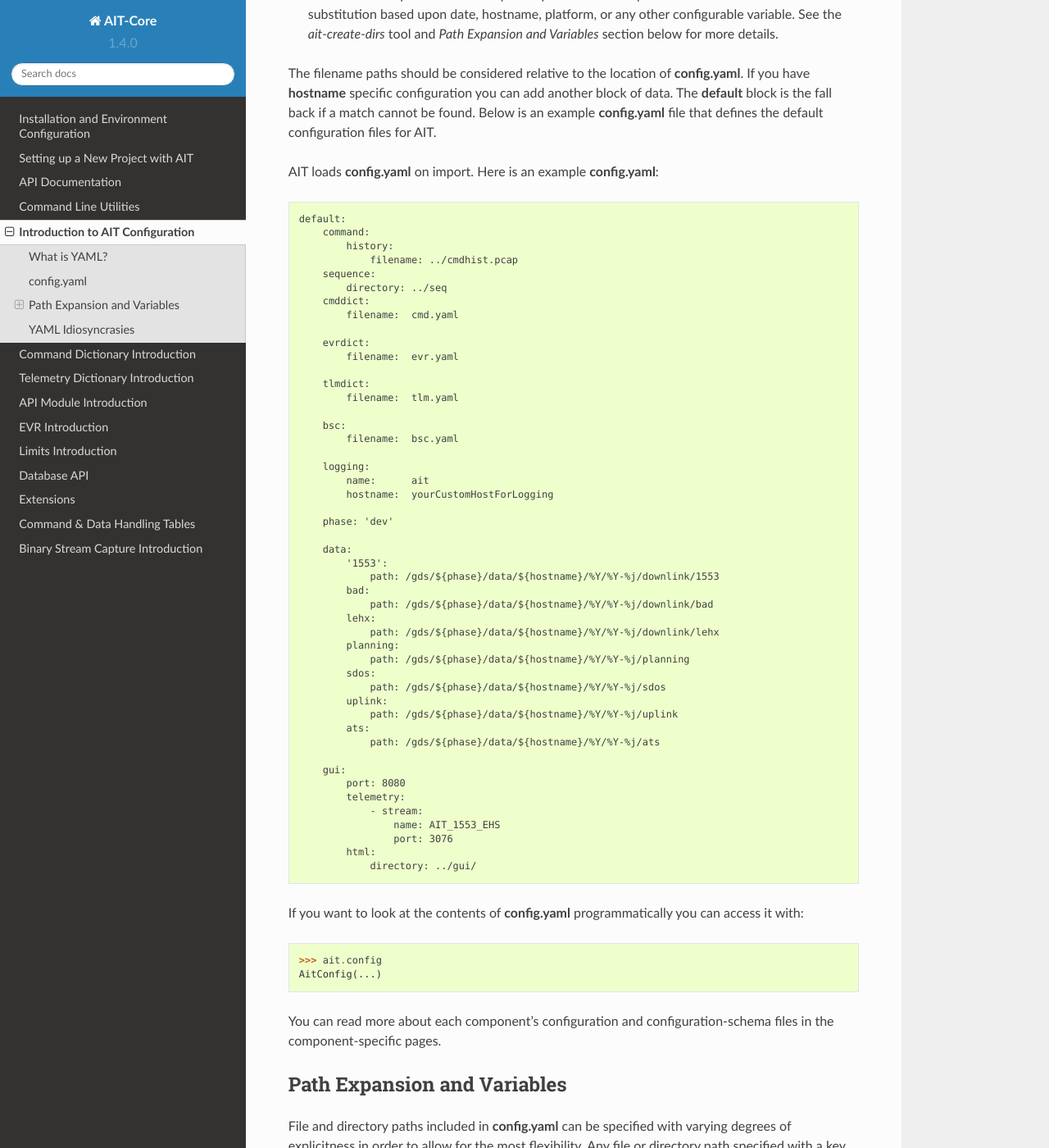
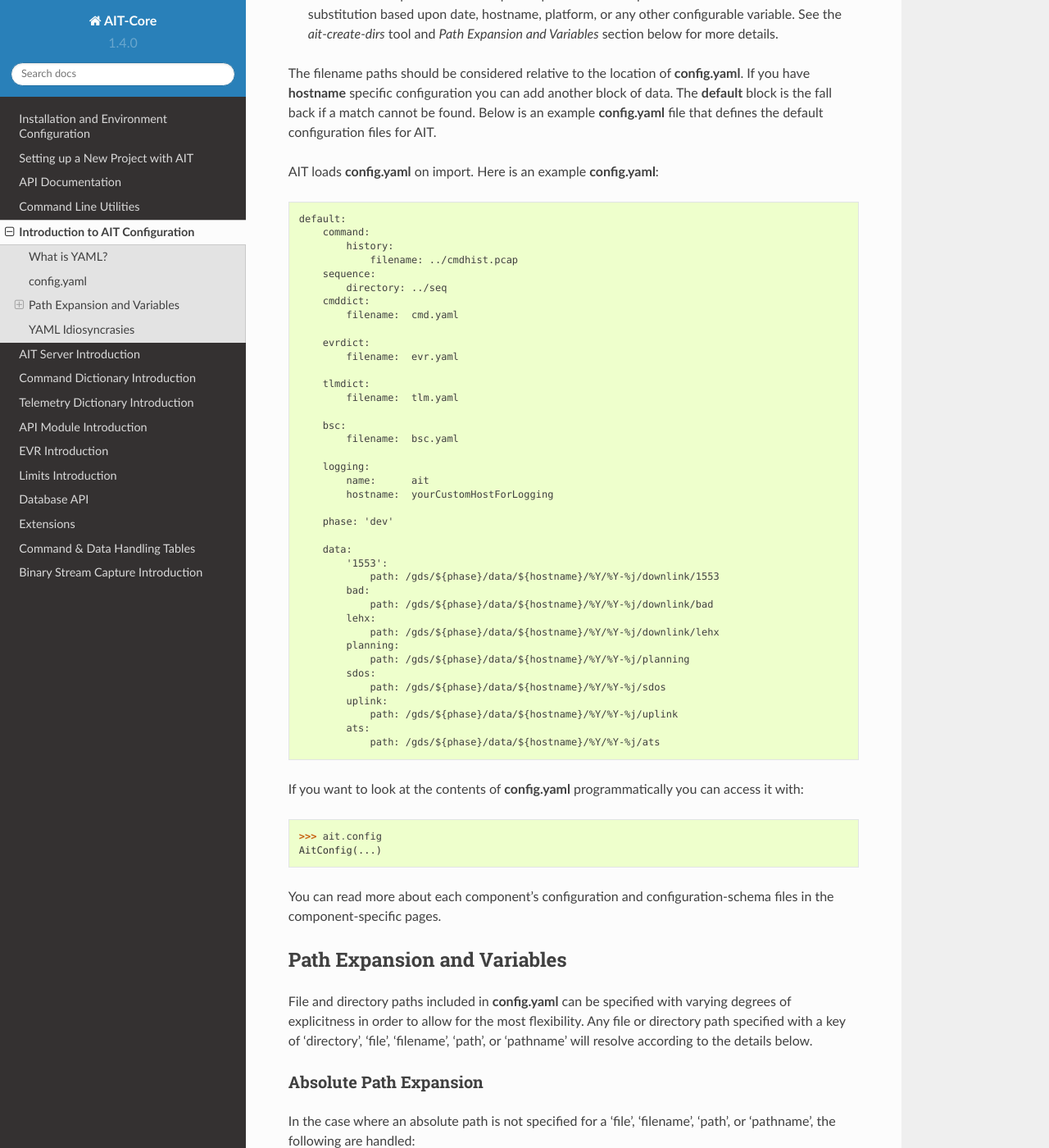
Before and after one commit to NASA-AMMOS/AIT-Core, a Sphinx documentation site: the page built from doc/source/configuration_intro.rst, in a window 1280 px wide and 1400 px high, scrolled down 837 px. Shown: the whole window at 82% size. Built offline with Sphinx 7.4.7 and the Read the Docs theme 2.0.0, drawn with Linux system fonts in a browser that asks for light colours.

Commit message:
GUI Issue #75 - Adding some documentation

```diff
--- a/doc/source/configuration_intro.rst
+++ b/doc/source/configuration_intro.rst
@@ -69,15 +69,6 @@
                 path: /gds/${phase}/data/${hostname}/%Y/%Y-%j/uplink
             ats:
                 path: /gds/${phase}/data/${hostname}/%Y/%Y-%j/ats
-
-        gui:
-            port: 8080
-            telemetry:
-                - stream:
-                    name: AIT_1553_EHS
-                    port: 3076
-            html:
-                directory: ../gui/
 
 
 If you want to look at the contents of **config.yaml** programmatically you can access it with:
--- a/doc/source/index.rst
+++ b/doc/source/index.rst
@@ -15,6 +15,7 @@
    API Documentation <ait>
    command_line
    configuration_intro
+   server_architecture
    Command Dictionary Introduction <command_intro>
    Telemetry Dictionary Introduction <telemetry_intro>
    API Module Introduction <api_intro>
```
Also changed, not shown: doc/source/server_architecture.rst (added, +85 -0 lines).
